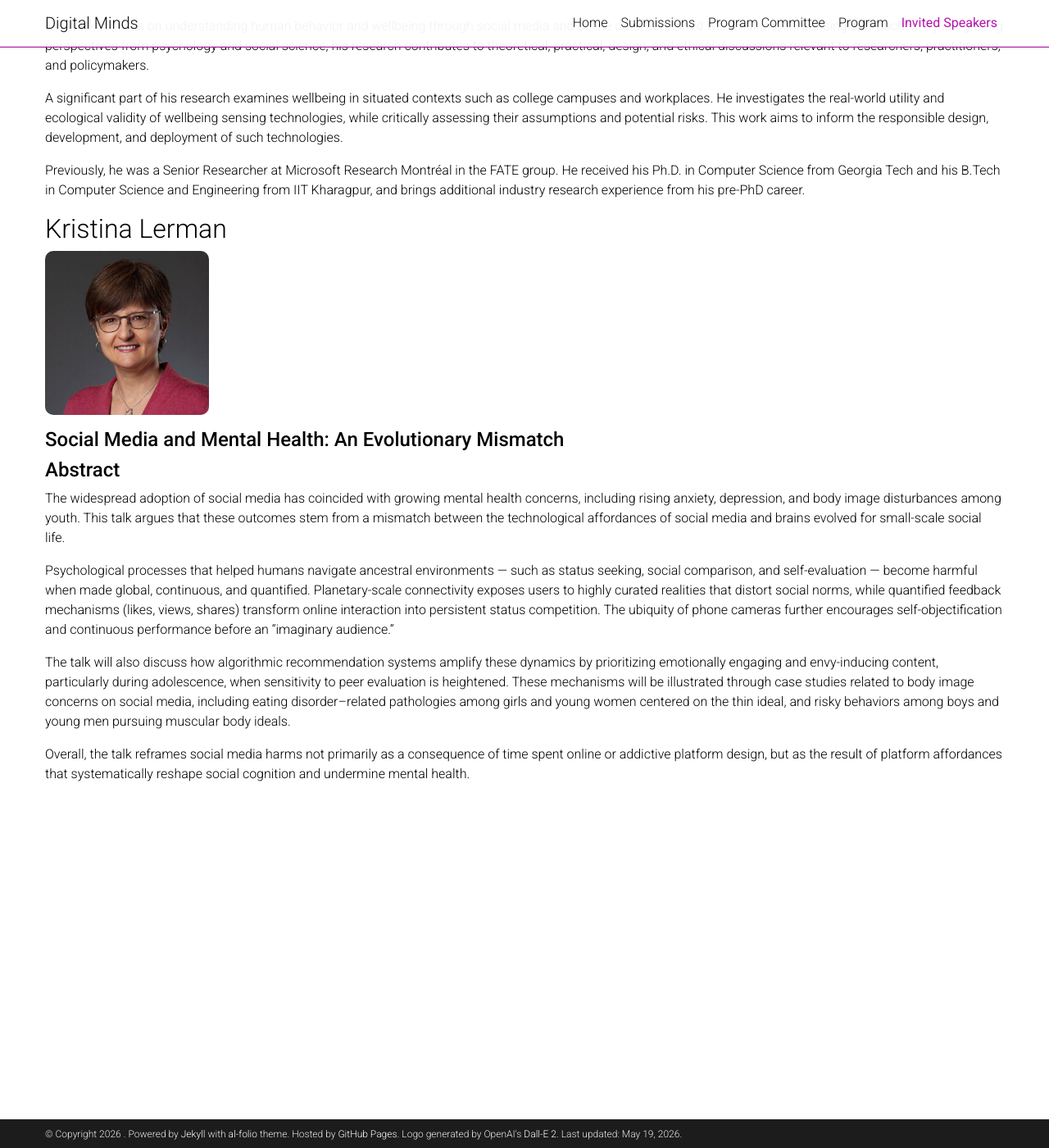
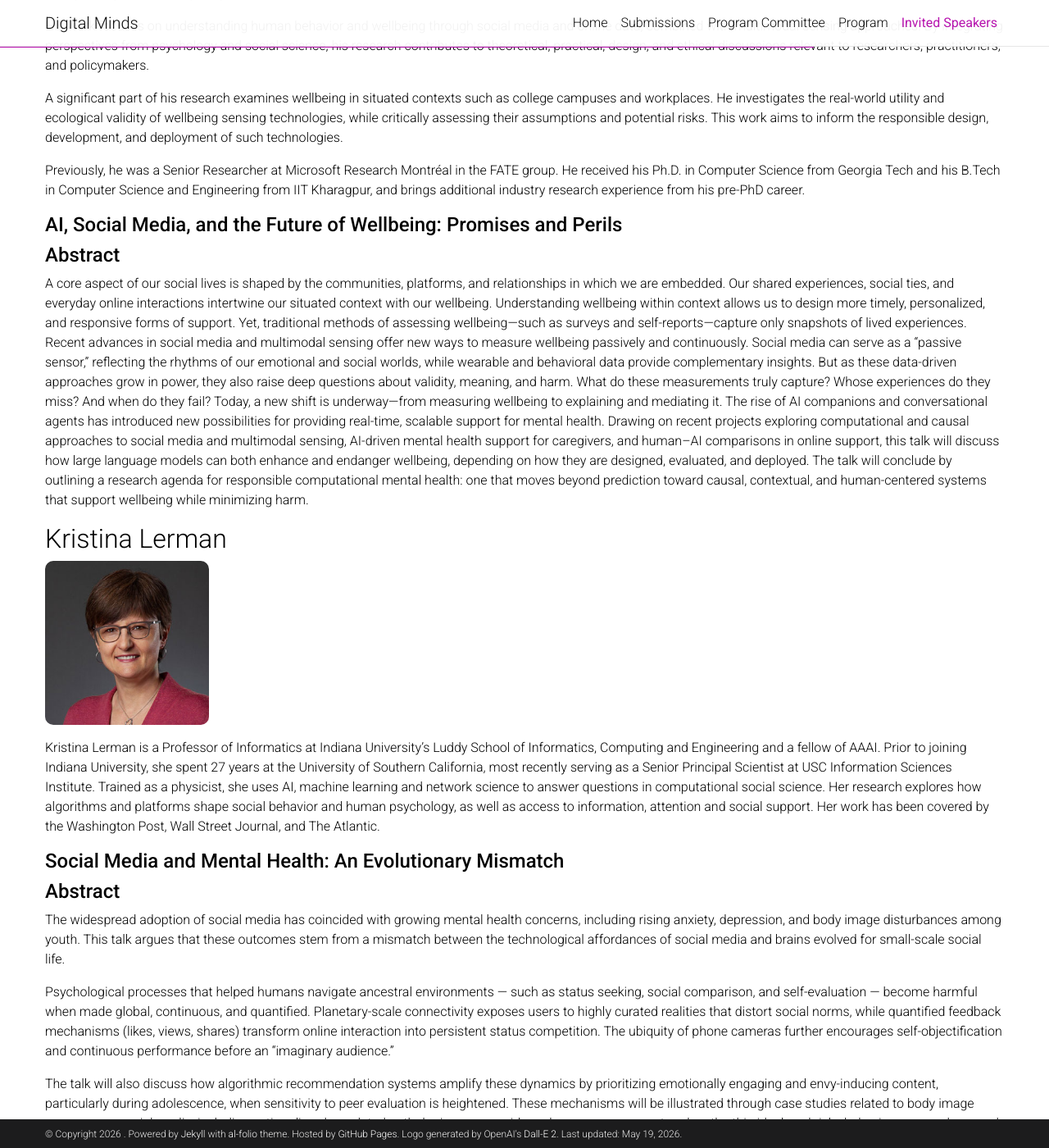
Before and after one commit to DMWorkshop/dmworkshop.github.io, a Jekyll site: the page built from _pages/invited_speaker.md, in a window 1280 px wide and 1400 px high, scrolled down 540 px. Shown: the whole window at 82% size. Built offline with Jekyll 4.4.1, drawn with Linux system fonts in a browser that asks for light colours; a style sheet for code colours, icons or effects is not loaded.

Commit message:
invited speaker page updated

```diff
--- a/_pages/invited_speaker.md
+++ b/_pages/invited_speaker.md
@@ -18,10 +18,18 @@ A significant part of his research examines wellbeing in situated contexts such
 
 Previously, he was a Senior Researcher at Microsoft Research Montréal in the FATE group. He received his Ph.D. in Computer Science from Georgia Tech and his B.Tech in Computer Science and Engineering from IIT Kharagpur, and brings additional industry research experience from his pre-PhD career.
 
+#### **AI, Social Media, and the Future of Wellbeing: Promises and Perils**
+
+#### **Abstract**
+A core aspect of our social lives is shaped by the communities, platforms, and relationships in which we are embedded. Our shared experiences, social ties, and everyday online interactions intertwine our situated context with our wellbeing. Understanding wellbeing within context allows us to design more timely, personalized, and responsive forms of support. Yet, traditional methods of assessing wellbeing—such as surveys and self-reports—capture only snapshots of lived experiences.
+Recent advances in social media and multimodal sensing offer new ways to measure wellbeing passively and continuously. Social media can serve as a “passive sensor,” reflecting the rhythms of our emotional and social worlds, while wearable and behavioral data provide complementary insights. But as these data-driven approaches grow in power, they also raise deep questions about validity, meaning, and harm. What do these measurements truly capture? Whose experiences do they miss? And when do they fail?
+Today, a new shift is underway—from measuring wellbeing to explaining and mediating it. The rise of AI companions and conversational agents has introduced new possibilities for providing real-time, scalable support for mental health. Drawing on recent projects exploring computational and causal approaches to social media and multimodal sensing, AI-driven mental health support for caregivers, and human–AI comparisons in online support, this talk will discuss how large language models can both enhance and endanger wellbeing, depending on how they are designed, evaluated, and deployed. The talk will conclude by outlining a research agenda for responsible computational mental health: one that moves beyond prediction toward causal, contextual, and human-centered systems that support wellbeing while minimizing harm.
+
 ## Kristina Lerman
 
 <img src="../assets/img/speakers/krlerman.jpg" alt="Koustuv Saha" style="width:200px; border-radius:10px;">
 
+Kristina Lerman is a Professor of Informatics at Indiana University’s Luddy School of Informatics, Computing and Engineering and a fellow of AAAI. Prior to joining Indiana University, she spent 27 years at the University of Southern California, most recently serving as a Senior Principal Scientist at USC Information Sciences Institute. Trained as a physicist, she uses AI, machine learning and network science to answer questions in computational social science. Her research explores how algorithms and platforms shape social behavior and human psychology, as well as access to information, attention and social support. Her work has been covered by the Washington Post, Wall Street Journal, and The Atlantic.
 
 #### **Social Media and Mental Health: An Evolutionary Mismatch**
 
```
